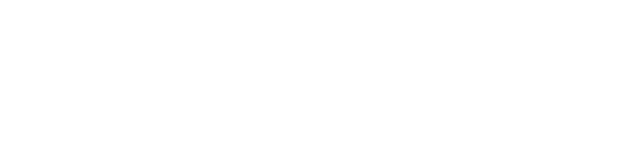
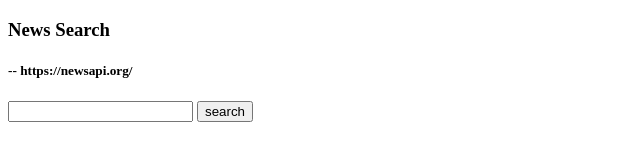
Before and after one commit to youngchaeyun/Javascript_newsAPI, a plain HTML site: page index.html in a window 1280 px wide. Shown: the whole page, without its empty margins (0-640 px from the left). Drawn offline with Linux system fonts and the light colour scheme.

Commit message:
input과 search button 추가

```diff
--- a/index.html
+++ b/index.html
@@ -6,6 +6,13 @@
     <title>newsAPI - 뉴스 검색 시스템</title>
 </head>
 <body>
+    <h3>News Search</h3>
+    <h5>-- https://newsapi.org/</h5>
+    <div>
+        <input type="text" id="searchInput" />
+        <button id="searchBtn">search</button>
+    </div>
+
     <script src="main.js"></script>
 </body>
 </html>
```
